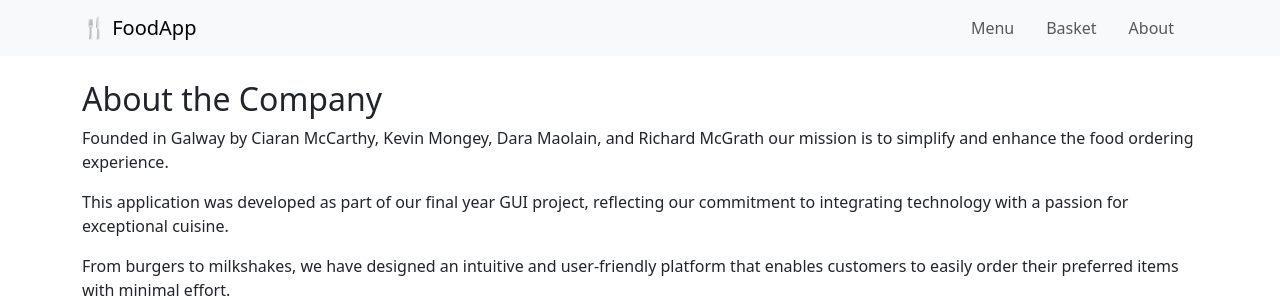
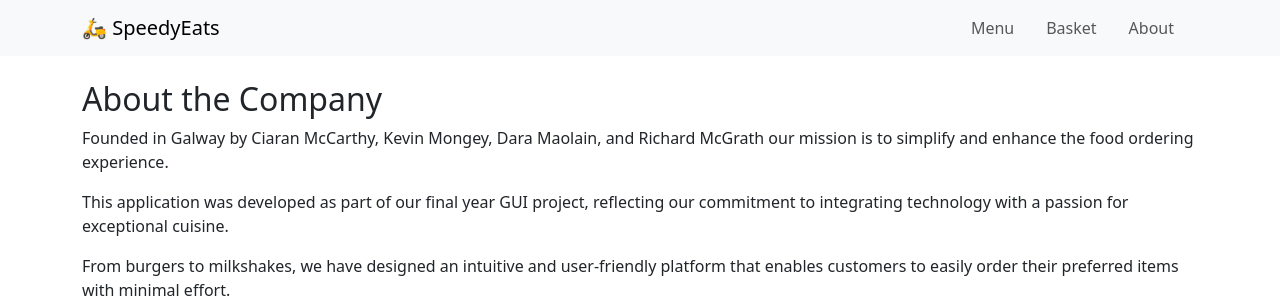
Before and after one commit to CiaranMccarthy1/Gui_Project, a Python web app: template templates/about.html in a window 1280 px wide. Shown: the top 300 px of the page. Run offline with Jinja, Linux system fonts and the light colour scheme; the template is opened without the code that fills it, so the values that code supplies are empty.

Commit message:
fixed comapny name

```diff
--- a/templates/header.html
+++ b/templates/header.html
@@ -1,7 +1,7 @@
 <!-- Basic nav bar that is called at the top of each page -->
 <nav class="navbar navbar-expand-lg navbar-light bg-light mb-4">
   <div class="container d-flex justify-content-between align-items-center">
-    <a class="navbar-brand" href="/">🍴 FoodApp</a>
+    <a class="navbar-brand" href="/">🛵 SpeedyEats</a>
     <div class="navbar-nav d-flex flex-row align-items-center">
       <a class="nav-link me-3" href="/">Menu</a>
       <a class="nav-link me-3" href="/basket">Basket <span id="basket-count" class="badge bg-primary"></span></a>
```
